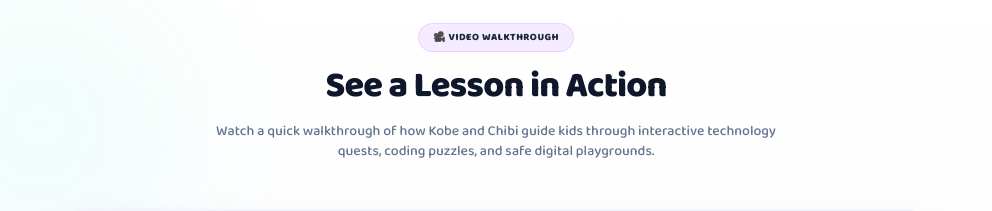
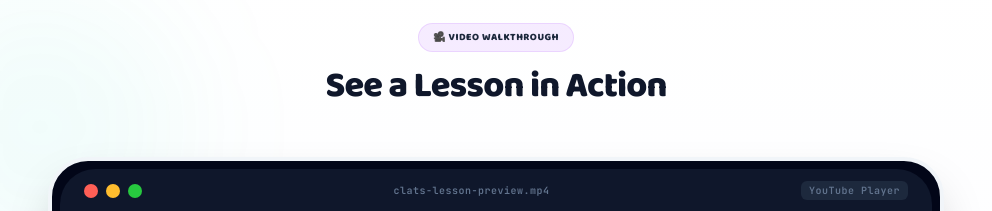
Before and after one commit to divine-create/clats-site, a React (Vite) app: page / in a window 1280 px wide. Shown: the part 5780-5991 px from the top of the page, without its empty margins (144-1136 px from the left). Built offline with nearby package versions, Linux system fonts and the light colour scheme; no server answers; the database is empty; grey boxes are pictures that could not be loaded.

Commit message:
docs: remove walkthrough description from video section

```diff
--- a/src/components/HomePage.tsx
+++ b/src/components/HomePage.tsx
@@ -267,9 +267,6 @@ export default function HomePage({
             <h2 className="text-3xl md:text-4xl font-display font-black text-slate-900 tracking-tight leading-tight">
               See a Lesson in Action
             </h2>
-            <p className="text-slate-500 text-xs md:text-sm font-medium">
-              Watch a quick walkthrough of how Kobe and Chibi guide kids through interactive technology quests, coding puzzles, and safe digital playgrounds.
-            </p>
           </div>
 
           {/* Video Player Box */}
```
